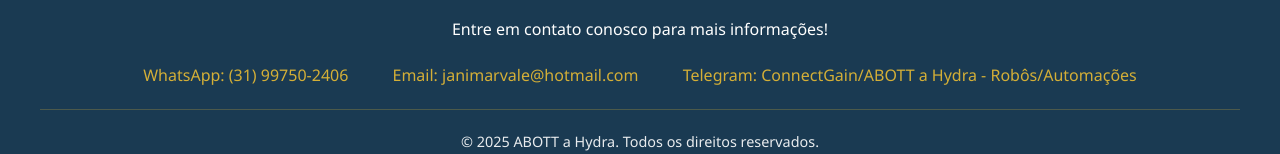
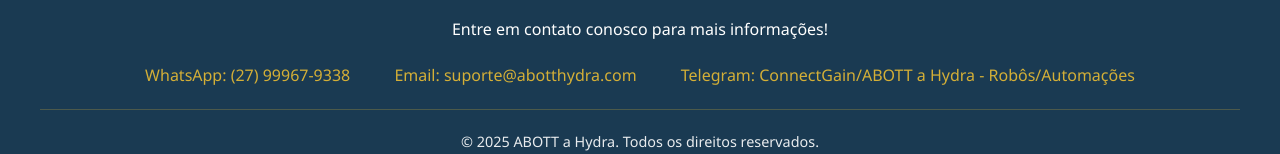
Before and after one commit to tradinglycans2020-debug/abott-hydra-v3, a plain HTML site: page index.html in a window 1280 px wide. Shown: the part 4113-4267 px from the top of the page. Drawn offline with Linux system fonts and the light colour scheme.

Commit message:
Update index.html

```diff
--- a/index.html
+++ b/index.html
@@ -700,8 +700,8 @@
             <h3 style="color: var(--gold); margin-bottom: 20px;">Pronto para Começar?</h3>
             <p style="margin-bottom: 20px;">Entre em contato conosco para mais informações!</p>
             <div class="footer-links">
-                <a href="https://wa.me/5531997502406">WhatsApp: (31) 99750-2406</a>
-                <a href="mailto:janimarvale@hotmail.com">Email: janimarvale@hotmail.com</a>
+                <a href="https://wa.me/5527999679338">WhatsApp: (27) 99967-9338</a>
+                <a href="mailto:suporte@abotthydra.com">Email: suporte@abotthydra.com</a>
 				<a href="https://t.me/+7MlW-4LdiW82ZTEx">Telegram: ConnectGain/ABOTT a Hydra - Robôs/Automações</a>
 
             </div>
```
